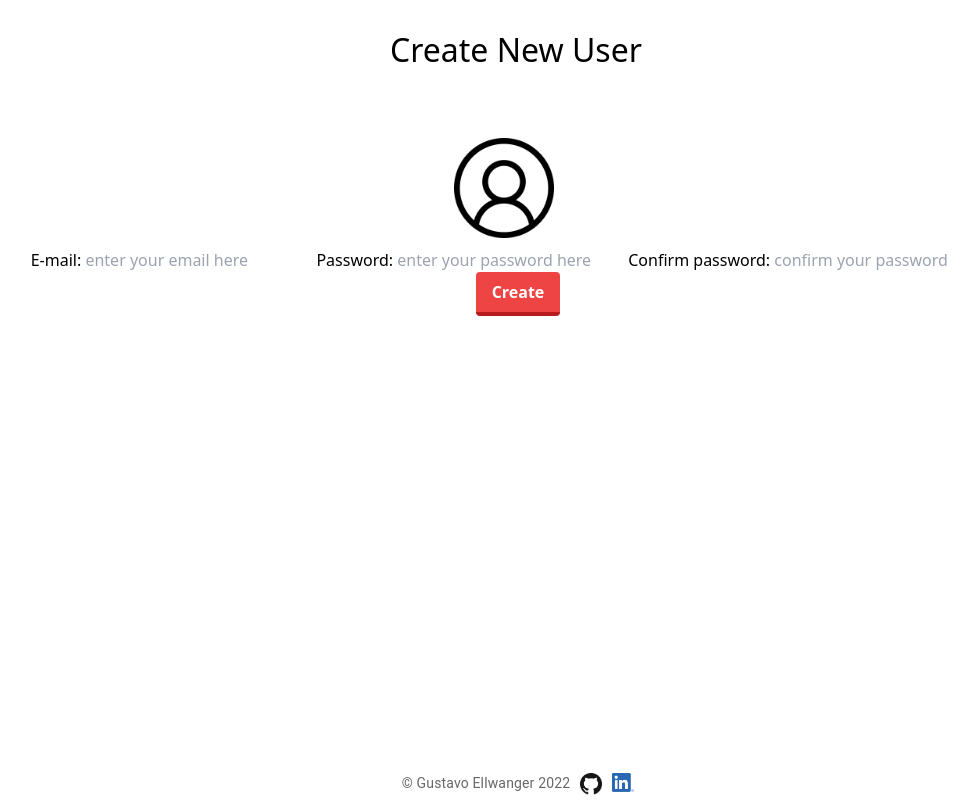
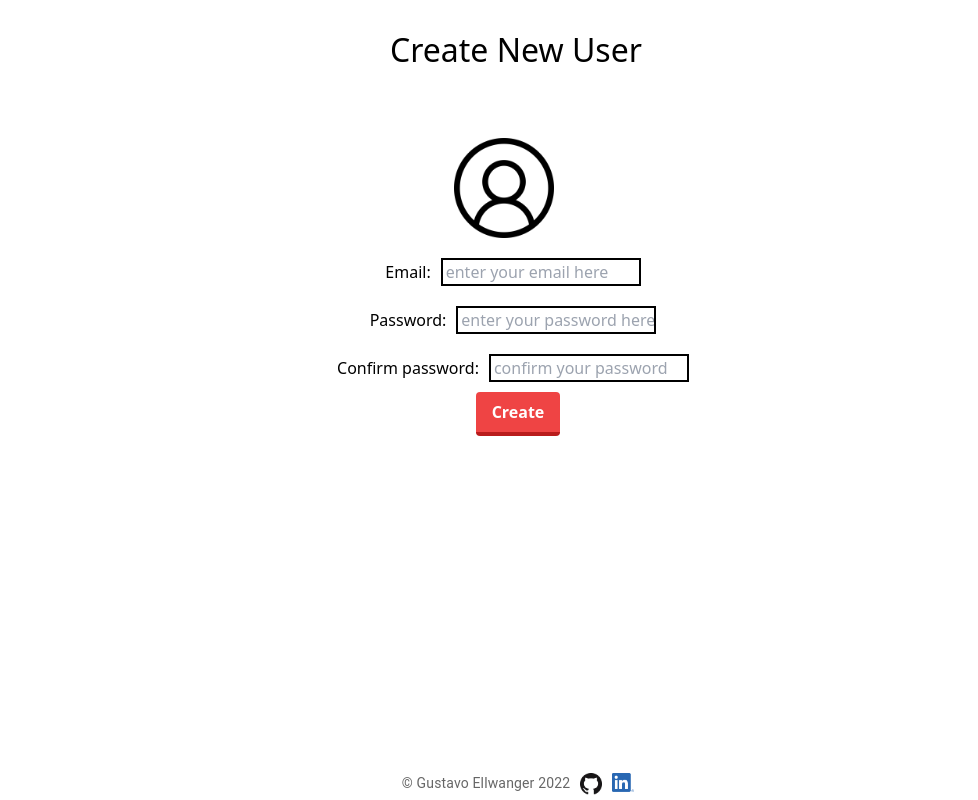
Before and after one commit to gellwanger/B3-trader-app, a React (Create React App) app: page /create-new-account in a window 1280 px wide. Shown: the whole page, without its empty margins (122-1100 px from the left). Built offline with nearby package versions, Linux system fonts and the light colour scheme.

Commit message:
Refatora código e cria componentes de botão, input e table

```diff
--- a/src/App.css
+++ b/src/App.css
@@ -15,7 +15,6 @@
 .btn-home {
   margin-top: 10px;
   margin-bottom: 12%;
-
 }
 
 .butonLogin {
@@ -65,7 +64,11 @@
 }
 
 .inputLogin {
-  padding: 3px;
+  width: 200px;
+  padding-left: 3px;
+  margin: 10px;
+  border-color: black;
+  border-width: 2px;
 }
 
 .list {
--- a/src/context/ChallengeProvider.jsx
+++ b/src/context/ChallengeProvider.jsx
@@ -13,6 +13,7 @@ function ChallengeProvider({ children }) {
   const [loading, setLoading] = useState(false);
   const [stock, setStock] = useState([]);
   const [quantity, setQuantity] = useState([]);
+  const [showTable, setShowTable] = useState(false);
 
   const findCompany = async () => {
     const company = await getStock(stock.stock);
@@ -72,12 +73,15 @@ function ChallengeProvider({ children }) {
     loading,
     stock,
     quantity,
+    showTable,
+    setShowTable,
     setLoading,
     setStock,
     setQuantity,
     setNewBalance,
     findCompany,
     loadingTimer,
+    list,
   };
 
   return (
--- a/src/pages/CreateNewAccount.jsx
+++ b/src/pages/CreateNewAccount.jsx
@@ -1,8 +1,12 @@
-import React from 'react';
+import React, { Component } from "react";
+
+import Button from '../components/Button';
+import Copyright from '../components/Copyrigth';
+import Input from '../components/Input';
+
 import userIcon from '../images/userIcon.png';
-import Copyright from '../components/Copyrigth';
 
-class CreateNewAccount extends React.Component {
+class CreateNewAccount extends Component {
   constructor() {
     super();
 
@@ -10,7 +14,7 @@ class CreateNewAccount extends React.Component {
       buttonDisable: true,
       email: '',
       password: '',
-      confirmedPassword: '',
+      confirmPassword: '',
     };
   }
 
@@ -20,14 +24,15 @@ class CreateNewAccount extends React.Component {
   }
 
   enableButton = () => {
-    const { email, password, confirmedPassword } = this.state;
+    const { email, password, confirmPassword } = this.state;
     const minimumLength = 6;
     const minimumLengthPassword = 6;
 
     if (email.length >= minimumLength && email.includes('@')
+      && email.includes('mail')
       && email.includes('.com')
       && password.length >= minimumLengthPassword
-    && password === confirmedPassword) this.setState({ buttonDisable: false });
+      && password === confirmPassword) this.setState({ buttonDisable: false });
     else {
       this.setState({ buttonDisable: true });
     }
@@ -35,10 +40,8 @@ class CreateNewAccount extends React.Component {
 
   handleClick = () => {
     const { email } = this.state;
-
     localStorage.setItem('user', JSON.stringify({ email }));
-
-    window.location.href='http://localhost:3000/main'
+    window.location.href = 'http://localhost:3000/main'
   }
 
   render() {
@@ -50,58 +53,41 @@ class CreateNewAccount extends React.Component {
         <img
           alt="login"
           className='new_user_icon'
-          src={ userIcon }
+          src={userIcon}
           width="400"
         />
         <div
           className="mainLogin"
         >
-          <form
-            className='forms'
-            onSubmit={ this.onInputChange }
-          >
-            <label
-              htmlFor="email"
-            >
-              E-mail:
-              {' '}
-              <input
-                type="email"
-                id="email"
-                name="email"
-                onChange={ this.onInputChange }
-                placeholder="enter your email here"
+          <Input
+            classInput='inputLogin'
+            idLabel='email'
+            nameInput='email'
+            textLabel='Email:'
+            placeholderInput='enter your email here'
+            handleInputChange={this.onInputChange}
+            typeInput='email'
           />
-            </label>
-            <label
-              htmlFor="password"
-            >
-              Password:
-              {' '}
-              <input
-                type="password"
-                id="password"
-                name="password"
-                onChange={ this.onInputChange }
-                placeholder="enter your password here"
+          <Input
+            classInput='inputLogin'
+            idLabel='password'
+            textLabel='Password:'
+            nameInput='password'
+            placeholderInput='enter your password here'
+            handleInputChange={this.onInputChange}
+            typeInput='password'
           />
-            </label>
-            <label
-              htmlFor="confirmedPassword"
-            >
-              Confirm password:
-              {' '}
-              <input
-                type="password"
-                id="confirmedPassword"
-                name="confirmedPassword"
-                onChange={ this.onInputChange }
-                placeholder="confirm your password"
+          <Input
+            classInput='inputLogin'
+            idLabel='confirmPassword'
+            nameInput='confirmPassword'
+            textLabel='Confirm password:'
+            placeholderInput='confirm your password'
+            handleInputChange={this.onInputChange}
+            typeInput='password'
           />
-            </label>
-          </form>
-          <button
-            className={
+          <Button
+            classNameStyle={
               buttonDisable
                 ? `bg-red-500 text-white font-bold py-2 px-4 border-b-4
               border-red-700 rounded cursor-not-allowed`
@@ -109,12 +95,11 @@ class CreateNewAccount extends React.Component {
               py-2 px-4 border-b-4 border-green-700 hover:border-green-500 rounded
               animate-pulse`
             }
-            disabled={ buttonDisable }
-            type="button"
-            onClick={ this.handleClick }
+            handleClick={this.handleClick}
+            typeBtn='button'
           >
             Create
-          </button>
+          </Button>
         </div>
         <Copyright />
       </>
--- a/src/pages/Home.jsx
+++ b/src/pages/Home.jsx
@@ -17,6 +17,7 @@ function Home() {
     loadingTimer,
     findCompany,
     loading,
+    setShowTable,
   } = useContext(ChallengeContext);
 
   const handleStock = ({ target }) => {
@@ -44,6 +45,7 @@ function Home() {
     } else if (newBalance < 0) {
       return global.alert('Você não tem mais saldo disponível.');
     } else {
+      setShowTable(true)
       setLoading(true);
       loadingTimer();
       return findCompany();
--- a/src/pages/Login.jsx
+++ b/src/pages/Login.jsx
@@ -1,4 +1,4 @@
-import React from 'react';
+import React, { Component } from 'react';
 
 import Button from '../components/Button';
 import Copyright from '../components/Copyrigth';
@@ -6,7 +6,7 @@ import Input from '../components/Input';
 
 import login_image from '../images/login_image.jpg';
 
-class Login extends React.Component {
+class Login extends Component {
   constructor() {
     super();
 
@@ -43,7 +43,7 @@ class Login extends React.Component {
   }
 
   render() {
-    const { buttonDisable, email, password } = this.state;
+    const { buttonDisable } = this.state;
 
     return (
       <>
@@ -65,7 +65,6 @@ class Login extends React.Component {
             handleInputChange={this.onInputChange}
             typeInput='email'
             classInput='inputLogin'
-            valueInput={email}
           />
           <Input
             textLabel='Password:'
@@ -75,17 +74,18 @@ class Login extends React.Component {
             handleInputChange={this.onInputChange}
             typeInput='password'
             classInput='inputLogin'
-            valueInput={password}
           />
           </div>
           <div className='butonLogin'>
           <Button
-            classNameStyle={buttonDisable
+            classNameStyle={
+              buttonDisable
               ? `bg-red-500 text-white font-bold py-2 px-4 border-b-4
-          border-red-700 rounded cursor-not-allowed w-min`
-              : `bg-green-500 hover:bg-green-400 text-white font-bold
-          py-2 px-4 border-b-4 border-green-700 hover:border-green-500 rounded
-          animate-pulse w-min` }
+              border-red-700 rounded cursor-not-allowed`
+                : `bg-green-500 hover:bg-green-400 text-white font-bold
+              py-2 px-4 border-b-4 border-green-700 hover:border-green-500 rounded
+              animate-pulse`
+        }
             handleClick={this.handleClick}
             typeBtn='button'
           >
--- a/src/pages/Main.jsx
+++ b/src/pages/Main.jsx
@@ -1,15 +1,24 @@
-import React from "react";
+import React, { useContext } from "react";
+
 import Copyright from "../components/Copyrigth";
 import Header from './Header';
 import Home from './Home';
 import Table from '../components/Table';
 
+import ChallengeContext from '../context/ChallengeContext';
+
 function Main() {
+  const {
+    list,
+  } = useContext(ChallengeContext);
+
   return(
     <>
       <Header />
       <Home />
-      <Table />
+      {
+        list.length > 0 && <Table />
+      }
       <Copyright />
     </>
   )
```
Lines whose indentation alone changed are shown as unchanged.
